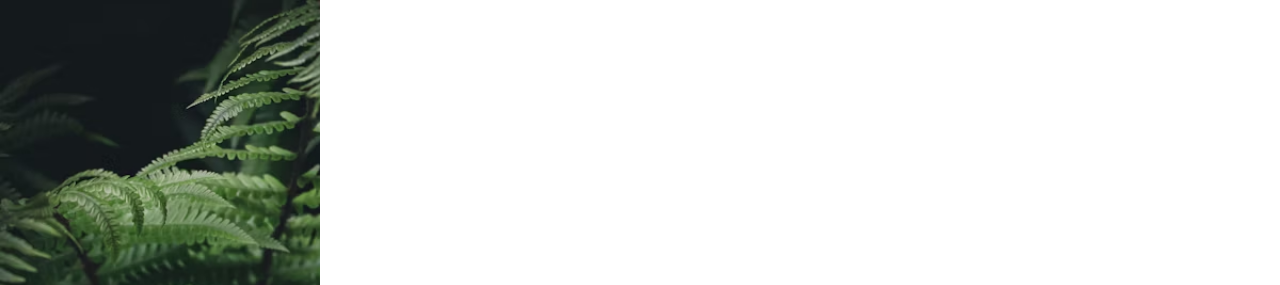
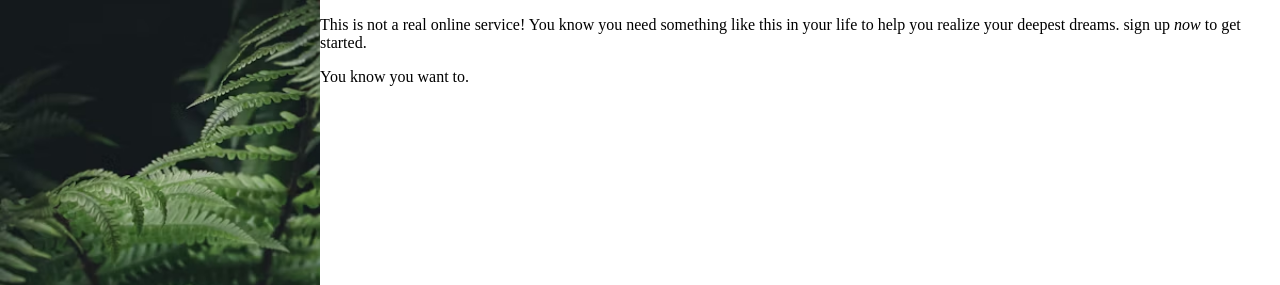
Before and after one commit to MihawkSolos/sign-up-form, a plain HTML site: page index.html in a window 1280 px wide. Shown: the top 285 px of the page. Drawn offline with Linux system fonts and the light colour scheme; a web font is replaced by a local one.

Commit message:
Added a container which holds the text telling people to sign up.

```diff
--- a/index.html
+++ b/index.html
@@ -18,5 +18,22 @@
             <p>Photo by <span>Roan Lavery </span>on <span>Unsplash</span></p>
         </div>
     </div>
+
+    <div class="main-container">
+        <div class="message">
+            <p>This is not a real online service! You know you need something
+                like this in your life to help you realize your deepest dreams.
+                sign up <em>now</em> to get started.
+            </p>
+            <p>You know you want to.</p>
+        </div>
+        <div class="form-container">
+
+        </div>
+        <div class="btnContainer">
+
+        </div>
+    </div>
+
 </body>
 </html>
--- a/style.css
+++ b/style.css
@@ -1,6 +1,7 @@
 body{
     margin: 0;
     padding: 0;
+    display: flex;
 }
 
 :root {
```
